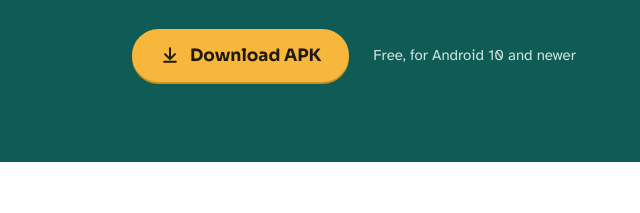
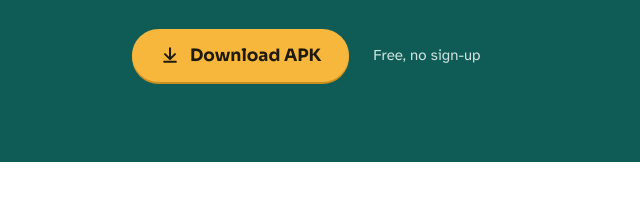
Before and after one commit to MithunWijayasiri/TrainLanka, a plain HTML site: page site/index.html in a window 1280 px wide. Shown: the part 445-658 px from the top of the page, 0-640 px from the left. Drawn offline with Linux system fonts and the light colour scheme.

Commit message:
fix(site): drop Android version from download note

```diff
--- a/site/index.html
+++ b/site/index.html
@@ -290,7 +290,7 @@ footer a { color: #fff; }
             <svg viewBox="0 0 24 24" fill="none" stroke="currentColor" stroke-width="2.4" stroke-linecap="round" stroke-linejoin="round" aria-hidden="true"><path d="M12 4v12M6 11l6 6 6-6M5 20h14"/></svg>
             Download APK
           </a>
-          <span class="req">Free, for Android 10 and newer</span>
+          <span class="req">Free, no sign-up</span>
         </div>
       </div>
 
```
